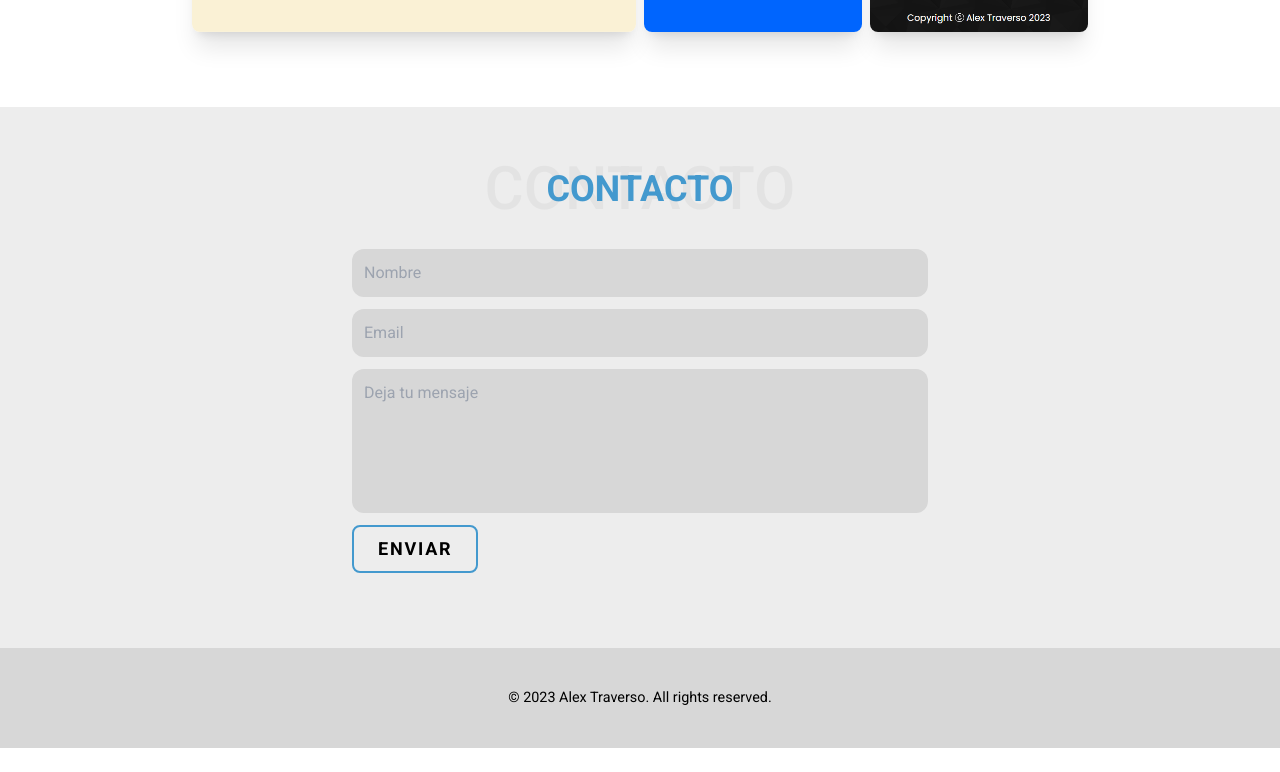
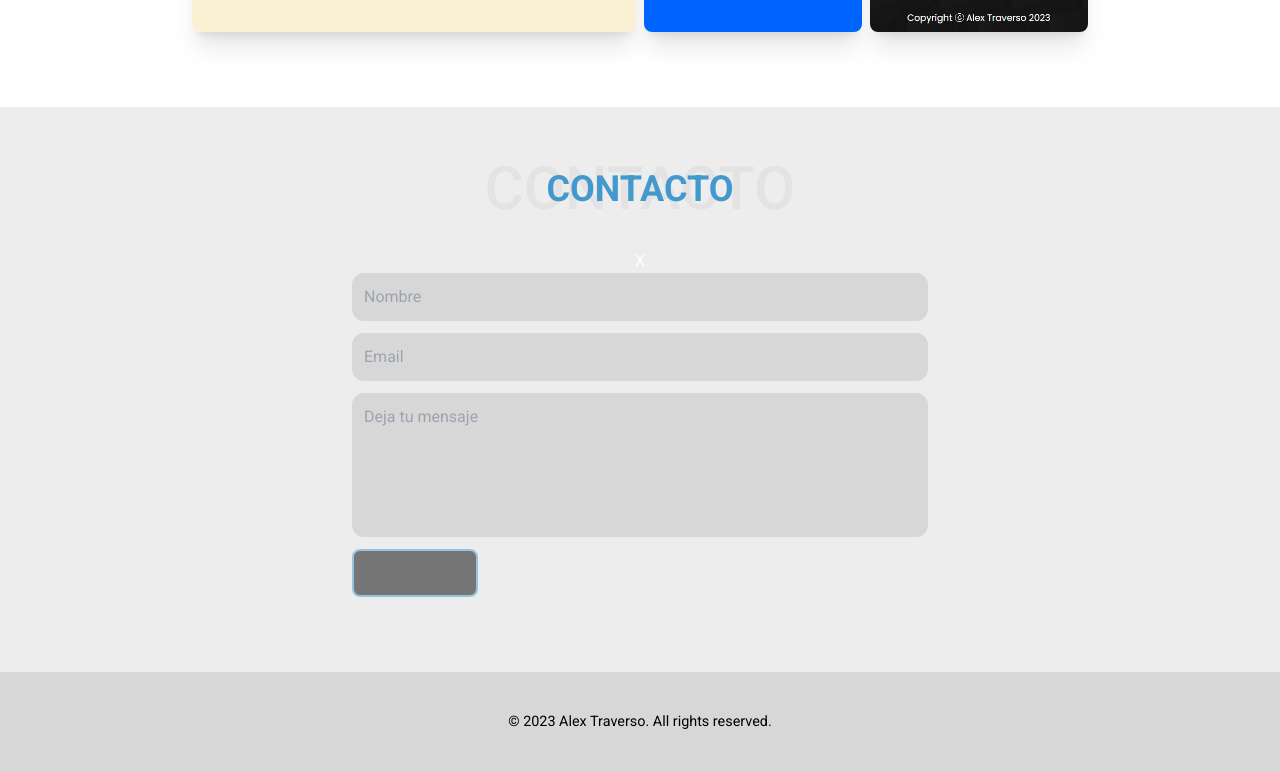
Before and after one commit to alex-traverso/Portfolio, a Next.js app: page / in a window 1280 px wide. Shown: the part 5179-5951 px from the top of the page. Before the commit the page ends 5927 px from the top, so only its background shows below. Built offline with nearby package versions, Linux system fonts and the light colour scheme.

Commit message:
add disabled button in contact

```diff
--- a/components/Contact/index.js
+++ b/components/Contact/index.js
@@ -13,6 +13,7 @@ export default function Contact() {
   };
 
   const [error, setError] = useState(false);
+  const [isOpen, setIsOpen] = useState(false);
 
   // Funcion que se ejecuta cuando el usuario hace submit
   const sendEmail = () => {
@@ -26,6 +27,7 @@ export default function Contact() {
       .then(
         (result) => {
           console.log(result.text);
+          setIsOpen(true);
         },
         (error) => {
           console.log(error.text);
@@ -33,11 +35,16 @@ export default function Contact() {
       );
   };
 
+  console.log(error);
+
   const { values, errors, handleChange, handleSubmit, handleBlur } =
     useValidation(INITIAL_STATE, validateForm, sendEmail);
 
   const { name, email, message } = values;
+  console.log(values);
   const form = useRef();
+
+  const isButtonDisabled = name === "" || email === "" || message === "";
 
   //AGREGAR UN MODAL O ALGO QUE LE INDIQUE AL USUARIO QUE SE ENVIO EL MENSAJE
   return (
@@ -46,6 +53,32 @@ export default function Contact() {
       className='flex flex-col justify-center items-center w-full bg-lightestBg dark:bg-darkGrey pb-sectionBottom pt-sectionTop '
     >
       <Titles>CONTACTO</Titles>
+      <section>
+        {isOpen ? (
+          <section className='bg-dark min-h-full w-full z-50 top-0 left-0 flex justify-center items-center fixed '>
+            <div className="'duration-400 text-dark dark:text-white relative flex md:min-h-[350px] w-[500px] cursor-pointer flex-col items-center gap-4 rounded-xl border border-lightGrey p-6 shadow-inner transition-all hover:bg-lightestGrey  border-zinc-700/40 dark:shadow-zinc-700/40 hover:bg-zinc-600/30 dark:hover:shadow-transparent'">
+              <h2 className='text-2xl'>El mensaje se envió con exito</h2>
+              {isOpen ? (
+                <Button
+                  onClick={() => {
+                    setIsOpen(false);
+                  }}
+                >
+                  Cerrar
+                </Button>
+              ) : null}
+            </div>
+          </section>
+        ) : null}
+        <button
+          className='text-white'
+          onClick={() => {
+            setIsOpen(!isOpen);
+          }}
+        >
+          X
+        </button>
+      </section>
       <form
         ref={form}
         onSubmit={handleSubmit}
@@ -103,11 +136,11 @@ export default function Contact() {
           </div>
         ) : null}
 
-        {error ? (
-          <div className='lg:px-3 m:px-2 text-red-500 text-center'>{error}</div>
-        ) : null}
-
-        <Button onClick={handleSubmit} type='submit'>
+        <Button
+          disabled={isButtonDisabled}
+          onClick={handleSubmit}
+          type='submit'
+        >
           ENVIAR
         </Button>
       </form>
--- a/styles/global.css
+++ b/styles/global.css
@@ -38,3 +38,9 @@
     transform: translateY(0);
   }
 }
+
+a[disabled] {
+  pointer-events: none;
+  background-color: #000;
+  opacity: 0.5;
+}
--- a/validate/validateForm.js
+++ b/validate/validateForm.js
@@ -20,7 +20,7 @@ export const validateForm = (values) => {
 
   // validar el message
   if (!values.message) {
-    errors.message = "El message es obligatorio";
+    errors.message = "El mensaje es obligatorio";
   } else if (values.message.length < 10) {
     errors.message = "El mensaje debe contener por lo menos 10 caracteres";
   }
```
